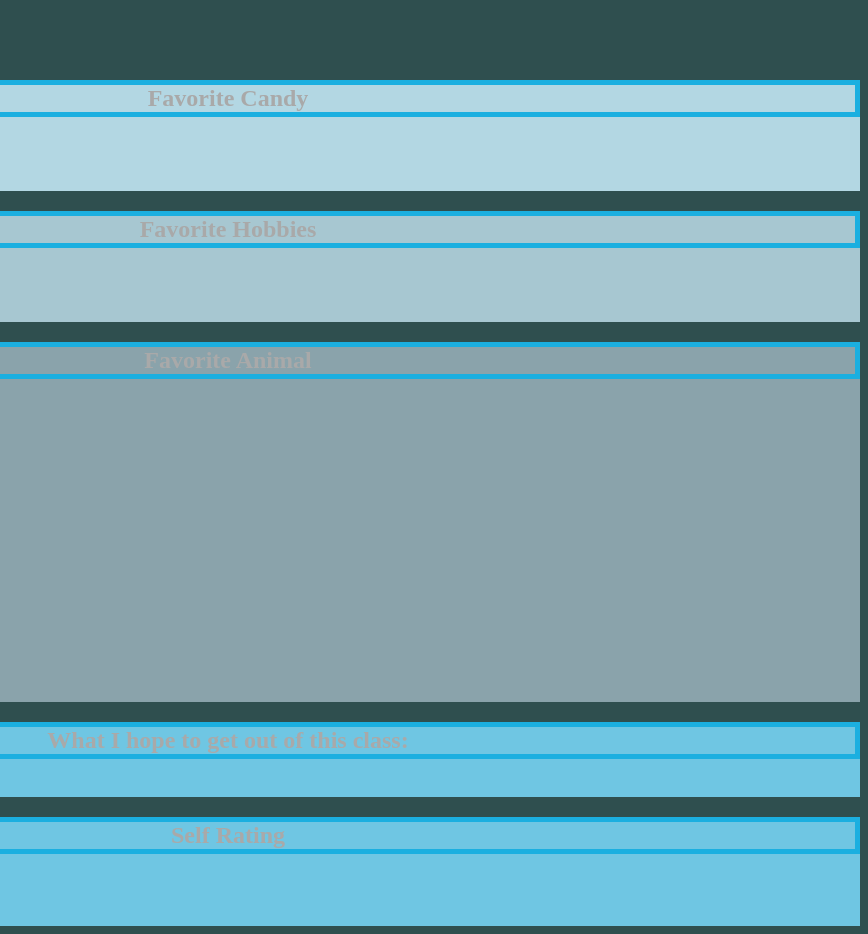
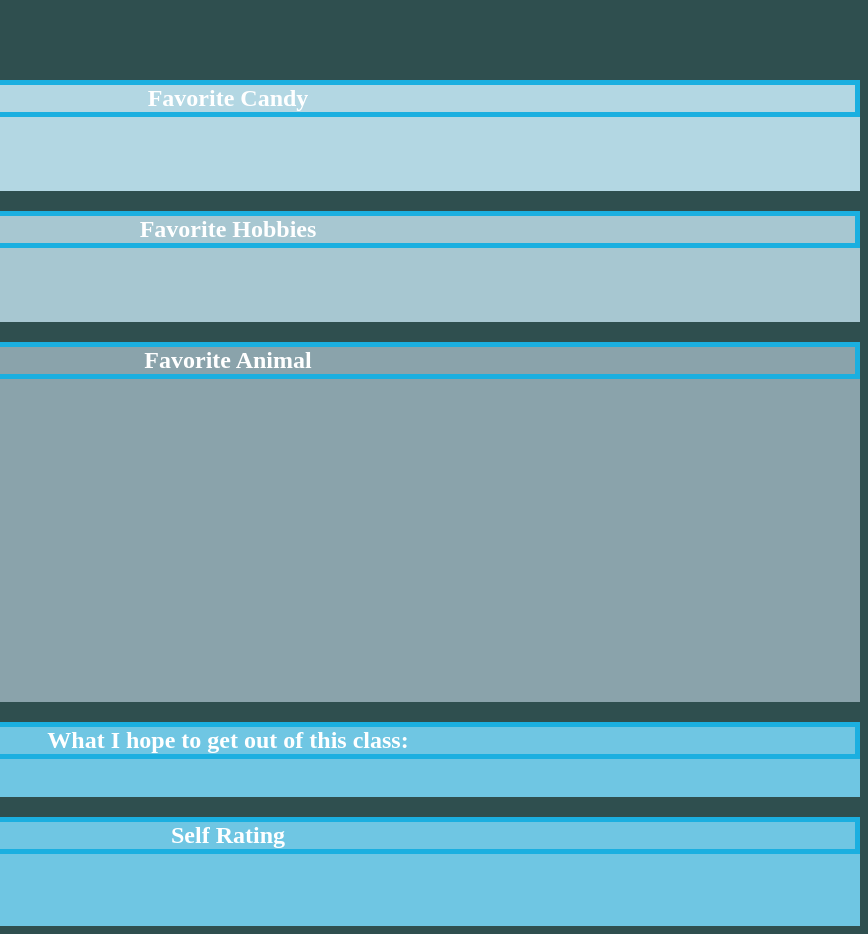
Before and after one commit to MogliMugu/starburst123.github.com, a plain HTML site: page index.html in a window 1280 px wide. Shown: the full height of the page, 412-1280 px from the left. Drawn offline with Linux system fonts and the light colour scheme.

Commit message:
Update main.css

```diff
--- a/css/main.css
+++ b/css/main.css
@@ -6,7 +6,7 @@ p{
 color:black;
 }
 h2{
-  color:DarkGray;
+  color:white;
   border:5px solid #1BAFE0;
   box-sizing: border-box;
   text-align:center;
```
